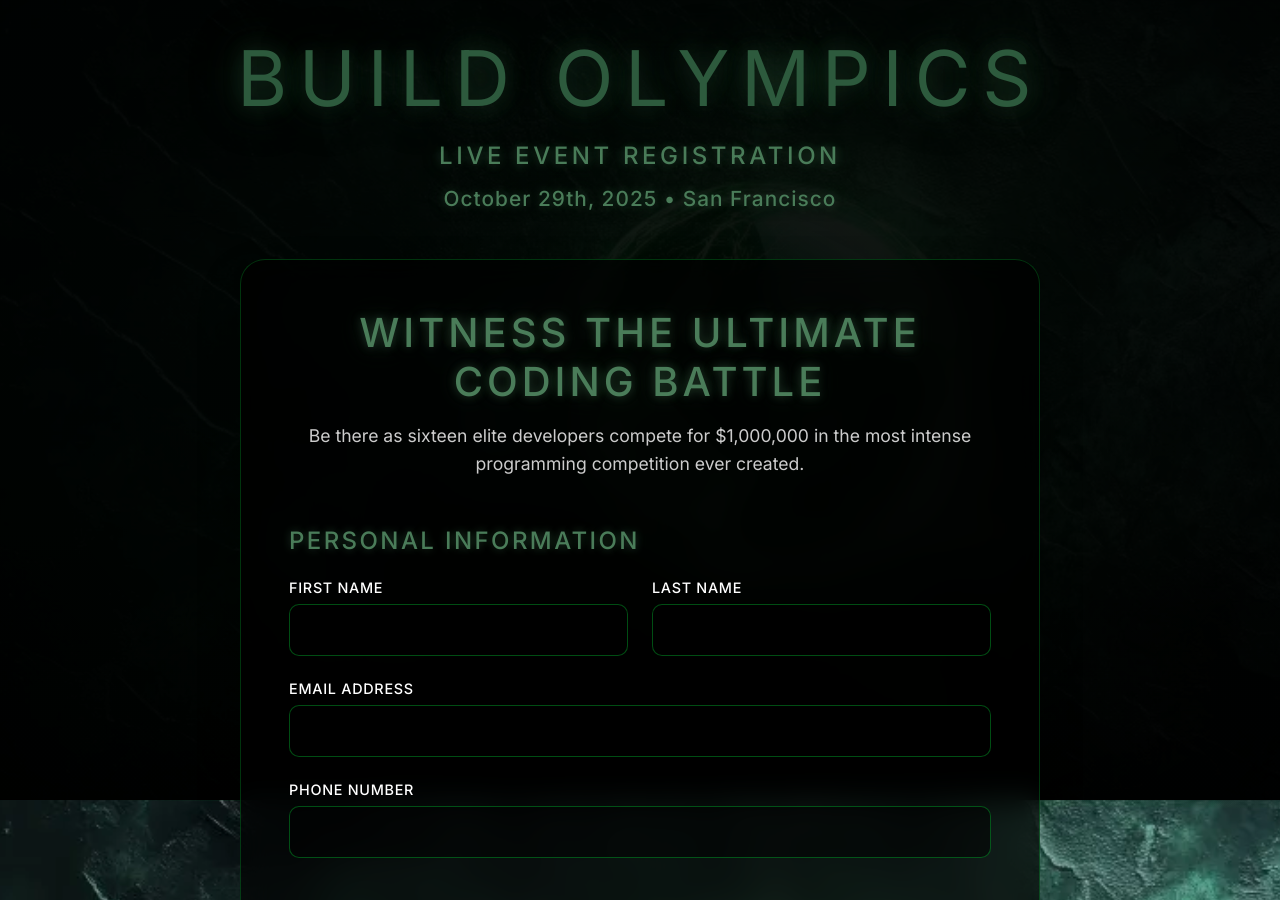
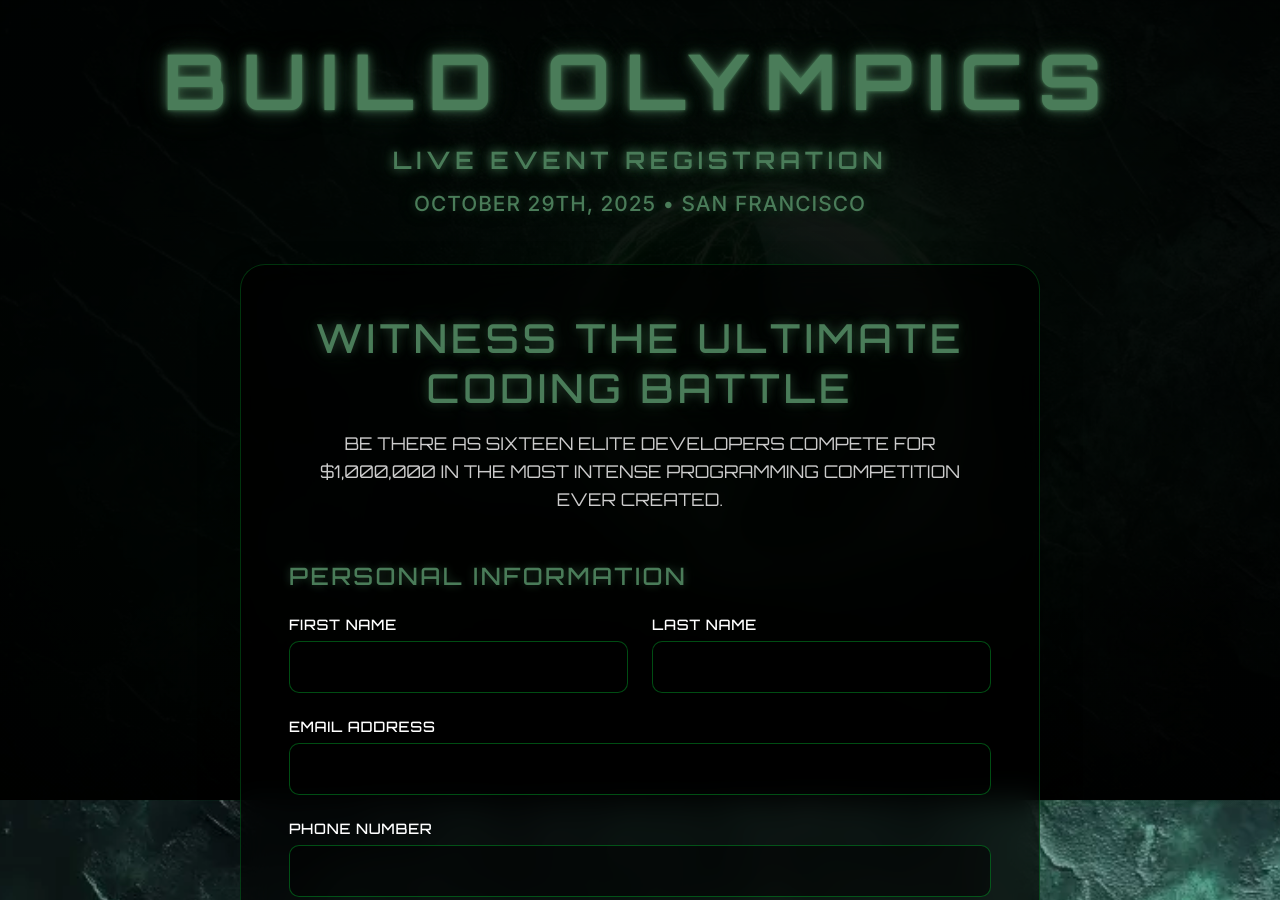
Before and after one commit to g-caf/build-olympics, a website: page attend.html in a window 1280 px wide. Shown: the top 900 px of the page. Drawn offline with Linux system fonts and the light colour scheme; a web font is replaced by a local one.

Commit message:
Update attend page styling and hide logo animation
- Update attend page fonts from Inter to Orbitron to match main page
- Add proper green glow effects and text shadows to titles
- Change 'networking reception' to 'warehouse rave' throughout
- Change 'real-time commentary' to 'live commentary'
- Remove 'PST' from event time display
- Hide spinning Amp logo animation (display: none) for cleaner look

Co-authored-by: Amp <amp@ampcode.com>
Amp-Thread-ID: https://ampcode.com/threads/T-09ecddd7-9998-4b59-b42d-6aa781c71c4a

```diff
--- a/attend-styles.css
+++ b/attend-styles.css
@@ -1,4 +1,4 @@
-@import url('https://fonts.googleapis.com/css2?family=Playfair+Display:ital,wght@0,400;0,500;0,600;0,700;0,800;0,900;1,400&family=Inter:wght@300;400;500;600;700;800;900&family=Space+Grotesk:wght@300;400;500;600;700&display=swap');
+@import url('https://fonts.googleapis.com/css2?family=Orbitron:wght@400;500;600;700;800;900&family=Inter:wght@300;400;500;600;700;800;900&display=swap');
 
 * {
     margin: 0;
@@ -7,7 +7,8 @@
 }
 
 body {
-    font-family: 'Inter', -apple-system, BlinkMacSystemFont, sans-serif;
+    font-family: 'Orbitron', 'Inter', -apple-system, BlinkMacSystemFont, sans-serif;
+    text-transform: uppercase;
     background:
         url('./glowing-green-energy-orb-isolated-electric-sphere-textured-background-captivating-image-vibrant-green-electric-ball-370320153.webp') center center/cover no-repeat,
         radial-gradient(ellipse at center, #1a1a2e 0%, #0f0f1a 50%, #000000 100%);
@@ -109,30 +110,34 @@ header {
 }
 
 .title {
-    font-family: 'Inter', sans-serif;
+    font-family: 'Orbitron', sans-serif;
     font-size: clamp(2.5rem, 6vw, 5rem);
-    font-weight: 400;
-    color: #2d5a3d;
+    font-weight: 700;
+    color: #4a7c59;
     margin-bottom: 1rem;
-    letter-spacing: 0.15em;
+    letter-spacing: 0.2em;
     position: relative;
+    text-transform: uppercase;
     text-shadow:
-        0 0 20px rgba(45, 90, 61, 0.3),
-        0 0 40px rgba(45, 90, 61, 0.5),
-        0 0 60px rgba(45, 90, 61, 0.3);
+        0 0 3px rgba(74, 124, 89, 0.9),
+        0 0 8px rgba(74, 124, 89, 0.7),
+        0 0 15px rgba(74, 124, 89, 0.5),
+        0 0 30px rgba(74, 124, 89, 0.3);
 }
 
 .subtitle {
-    font-family: 'Inter', sans-serif;
+    font-family: 'Orbitron', sans-serif;
     font-size: clamp(1rem, 3vw, 1.5rem);
-    font-weight: 500;
+    font-weight: 600;
     color: #4a7c59;
     text-transform: uppercase;
-    letter-spacing: 0.15em;
+    letter-spacing: 0.2em;
     text-shadow:
-        0 0 10px rgba(74, 124, 89, 0.4),
-        0 0 20px rgba(74, 124, 89, 0.3),
-        0 0 40px rgba(74, 124, 89, 0.2);
+        0 0 8px rgba(74, 124, 89, 0.8),
+        0 0 15px rgba(74, 124, 89, 0.6),
+        0 0 30px rgba(74, 124, 89, 0.4),
+        0 0 60px rgba(74, 124, 89, 0.2),
+        0 0 120px rgba(74, 124, 89, 0.1);
 }
 
 .event-date {
--- a/attend.html
+++ b/attend.html
@@ -60,7 +60,7 @@
                         <div class="event-details">
                             <div class="detail-card">
                                 <h4>Date & Time</h4>
-                                <p>October 29th, 2025<br>6:00 PM - 11:00 PM PST</p>
+                                <p>October 29th, 2025<br>6:00 PM - 11:00 PM</p>
                             </div>
                             <div class="detail-card">
                                 <h4>Location</h4>
@@ -68,7 +68,7 @@
                             </div>
                             <div class="detail-card">
                                 <h4>Experience</h4>
-                                <p>Live coding battle<br>Real-time commentary<br>Networking reception</p>
+                                <p>Live coding battle<br>Live commentary<br>Warehouse rave</p>
                             </div>
                         </div>
                     </div>
@@ -81,7 +81,7 @@
                                 <label for="general" class="ticket-label">
                                     <div class="ticket-info">
                                         <h4>General Admission</h4>
-                                        <p>Standard seating, event access, networking reception</p>
+                                        <p>Standard seating, event access, warehouse rave</p>
                                         <span class="price">$20</span>
                                     </div>
                                 </label>
--- a/styles.css
+++ b/styles.css
@@ -69,19 +69,17 @@ body {
 }
 
 .spinning-logo {
+    display: none;
     position: fixed;
-    top: 20%;
-    left: 20%;
-    width: 4000px;
-    height: 4000px;
+    top: 50%;
+    left: 50%;
+    width: 1000px;
+    height: 1000px;
     transform: translate(-50%, -50%);
     z-index: -1;
-    opacity: 0.3;
+    opacity: 0.25;
     pointer-events: none;
-    perspective: 8000px;
-    background: none;
-    border: none;
-    outline: none;
+    perspective: 1000px;
 }
 
 .spinning-logo img {
```
